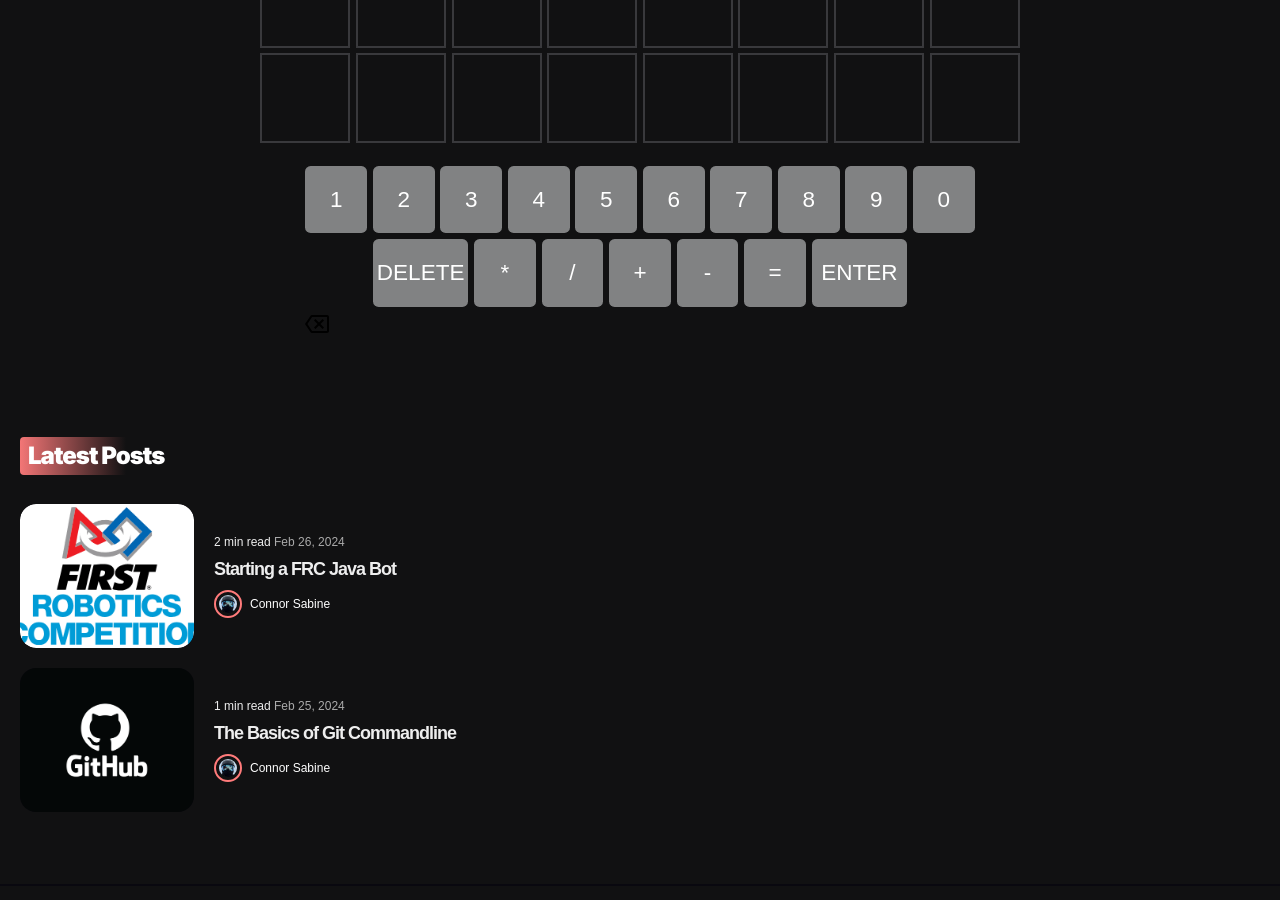
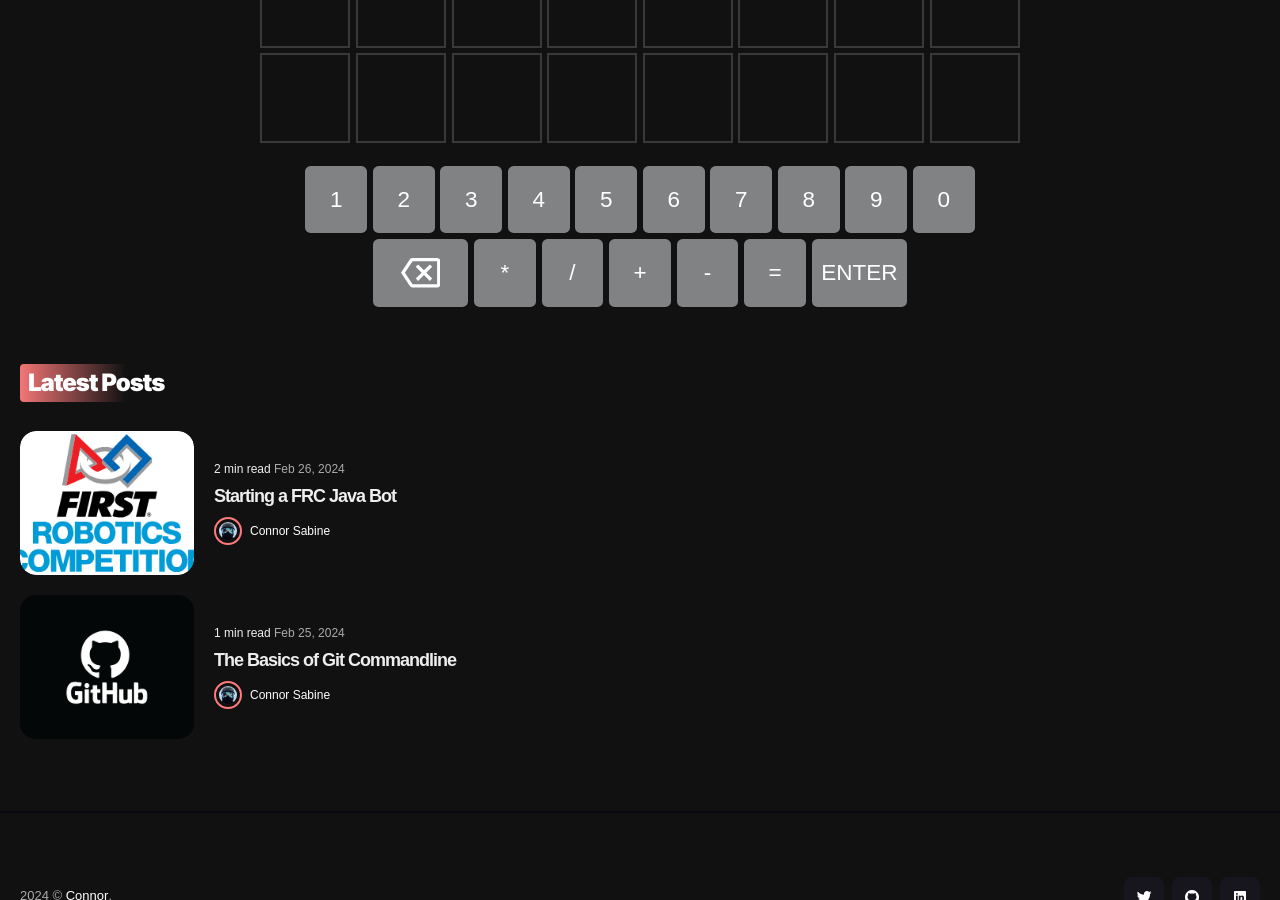
Before and after one commit to connorsabine/connorsabine.github.io, a Jekyll site: the page built from _games/nerdle.html, in a window 1280 px wide and 900 px high, scrolled down 678 px. Built offline with Jekyll 4.4.1, drawn with Linux system fonts in a browser that asks for light colours; nearby versions of some CDN libraries.

Commit message:
[UPDATE] changed 404.html and updated games

```diff
--- a/404.html
+++ b/404.html
@@ -1,17 +1,14 @@
 ---
 layout: page
 title: Page Not Found
-image: '/images/11.jpg'
+image: '/images/45.jpg'
 permalink: /404.html
 ---
 
 <div class="container">
   <div class="row">
     <div class="col col-12" style="text-align: center">
-      <h2 style="font-size: 48px">404</h2>
-      <p>The requested page could not be found.</p>
       <p><a href="{{site.baseurl}}/" class="button button--middle" style="text-decoration: none; border: none">Back to the blog</a></p>
-      <hr>
     </div>
   </div>
 </div>
--- a/_games/nerdle.html
+++ b/_games/nerdle.html
@@ -84,7 +84,16 @@ image: 'imgs/background.png'
 
         <div class="space"></div>
         <div class="space"></div>
-        <button class="key large" data-delete>Delete</button>
+        <button class="key large" data-delete>
+            <svg
+            xmlns="http://www.w3.org/2000/svg"
+            height="24"
+            viewBox="0 0 24 24"
+            width="24"
+            >
+                <path fill="var(--color-tone-1)" d="M22 3H7c-.69 0-1.23.35-1.59.88L0 12l5.41 8.11c.36.53.9.89 1.59.89h15c1.1 0 2-.9 2-2V5c0-1.1-.9-2-2-2zm0 16H7.07L2.4 12l4.66-7H22v14zm-11.59-2L14 13.41 17.59 17 19 15.59 15.41 12 19 8.41 17.59 7 14 10.59 10.41 7 9 8.41 12.59 12 9 15.59z"></path>
+            </svg>
+        </button>
         <button class="key" data-key="*">*</button>
         <button class="key" data-key="/">/</button>
         <button class="key" data-key="+">+</button>
@@ -93,18 +102,5 @@ image: 'imgs/background.png'
         <button class="key large" data-enter>Enter</button>
         <div class="space"></div>
         <div class="space"></div>
-
-            <svg
-                xmlns="http://www.w3.org/2000/svg"
-                height="24"
-                viewBox="0 0 24 24"
-                width="24"
-            >
-                <path
-                    fill="var(--color-tone-1)"
-                    d="M22 3H7c-.69 0-1.23.35-1.59.88L0 12l5.41 8.11c.36.53.9.89 1.59.89h15c1.1 0 2-.9 2-2V5c0-1.1-.9-2-2-2zm0 16H7.07L2.4 12l4.66-7H22v14zm-11.59-2L14 13.41 17.59 17 19 15.59 15.41 12 19 8.41 17.59 7 14 10.59 10.41 7 9 8.41 12.59 12 9 15.59z"
-                ></path>
-            </svg>
-        </button>
     </div>
 </body>
--- a/_pages/contact.html
+++ b/_pages/contact.html
@@ -2,7 +2,7 @@
 layout: page
 title: Contact Me
 permalink: /contact/
-image: '/images/45.jpg'
+image: '/images/11.jpg'
 ---
 <div class="form-container">
   {% if site.contact.description %}
```
